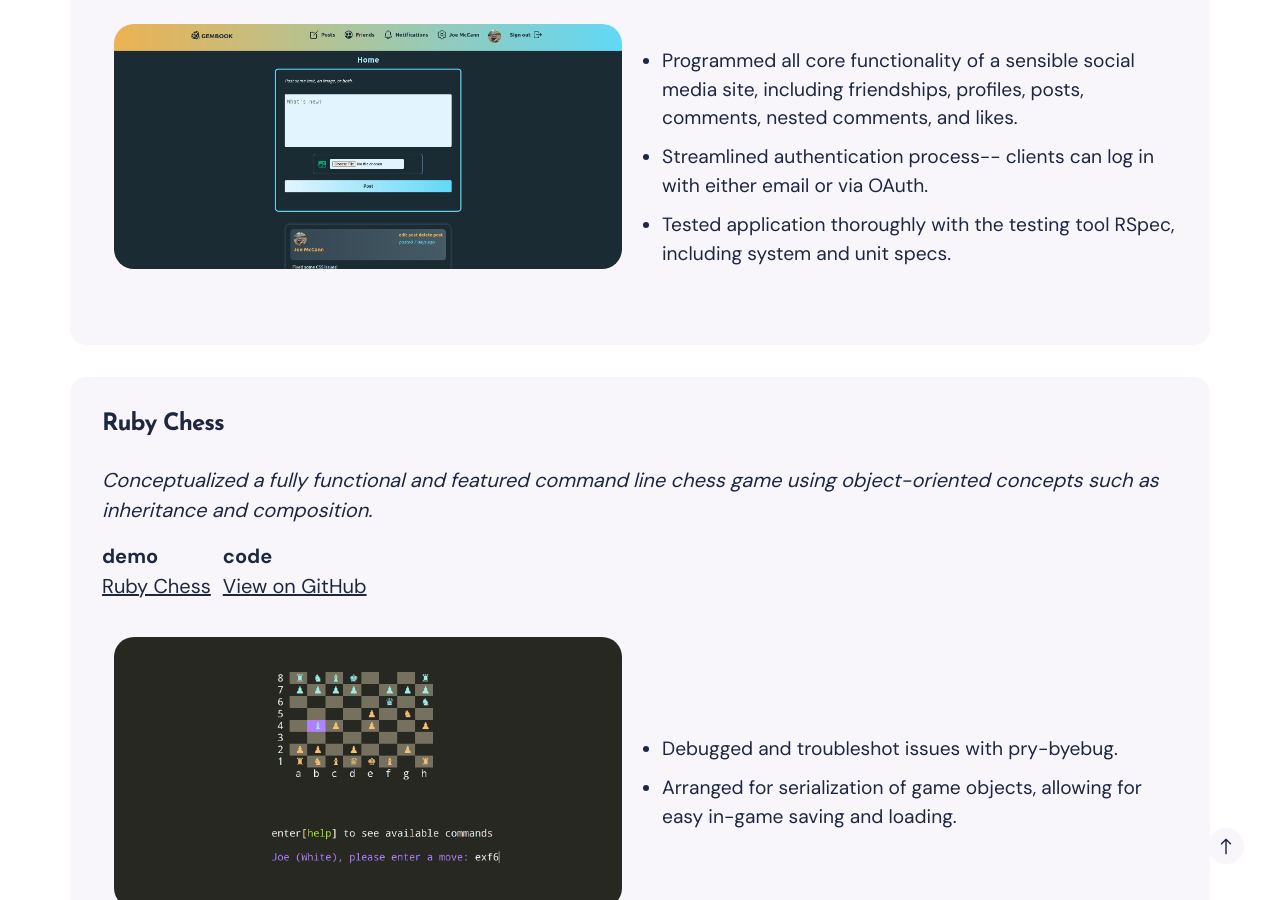
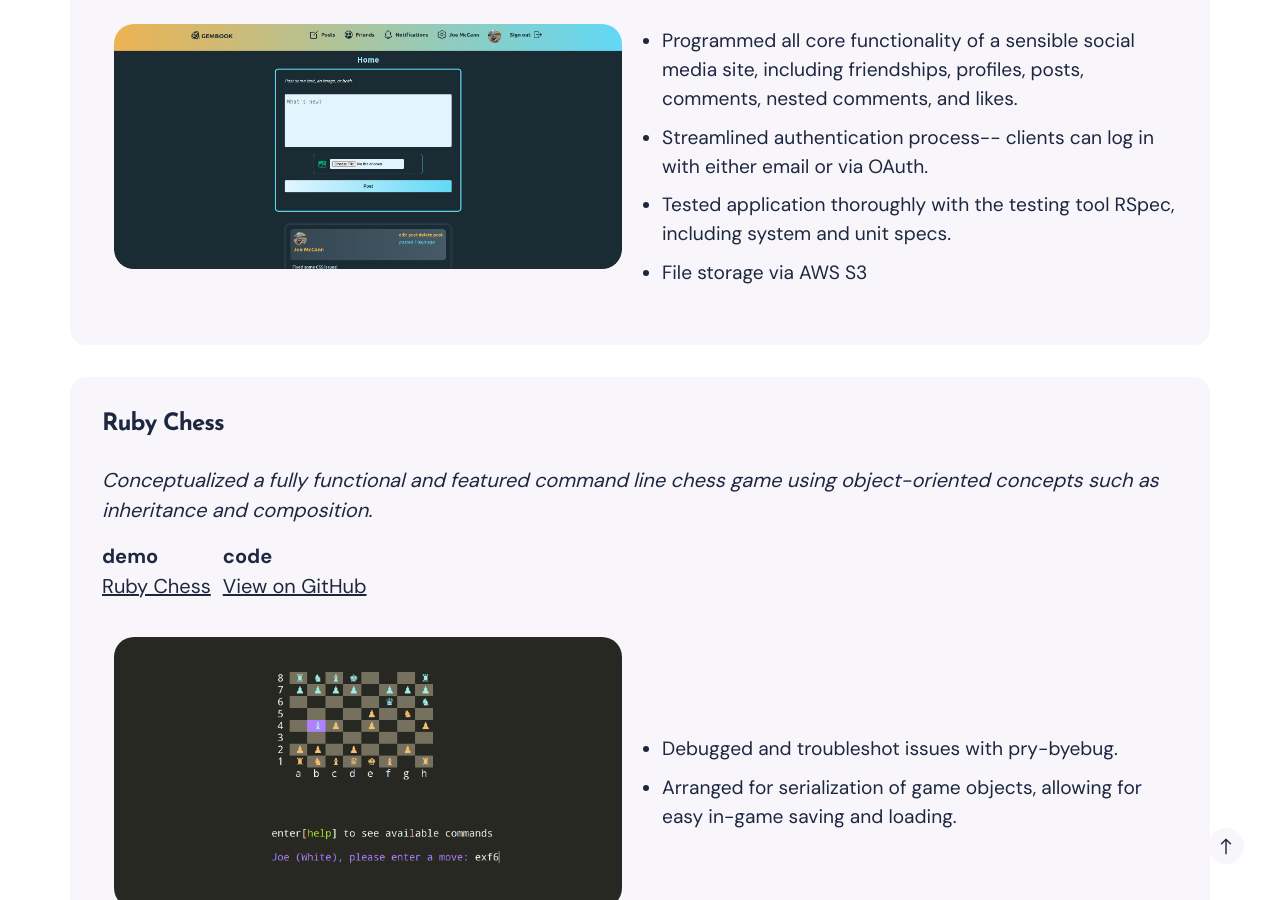
Before and after one commit to joe-mccann-dev/portfolio, a Jekyll site: the page built from index.html, in a window 1280 px wide and 900 px high, scrolled down 1020 px. Built offline with Jekyll 4.4.1, drawn with Linux system fonts in a browser that asks for light colours; nearby versions of some CDN libraries.

Commit message:
Update link.

```diff
--- a/_data/settings.yml
+++ b/_data/settings.yml
@@ -36,12 +36,13 @@ portfolio:
     - image: /images/gembook.png
       title: Gembook
       summary: A social media capstone project completed as part of The Odin Project’s Ruby on Rails curriculum.
-      demo: <a href="https://fathomless-citadel-41420.herokuapp.com/">Gembook</a>
+      demo: <a href="https://gembook.onrender.com">Gembook</a>
       repo: <a href="https://github.com/joe-mccann-dev/gembook">View on GitHub</a>
       description:
         - Programmed all core functionality of a sensible social media site, including friendships, profiles, posts, comments, nested comments, and likes.
         - Streamlined authentication process-- clients can log in with either email or via OAuth.
         - Tested application thoroughly with the testing tool RSpec, including system and unit specs.
+        - File storage via AWS S3
 
     - image: /images/chess.png
       title: Ruby Chess
```
